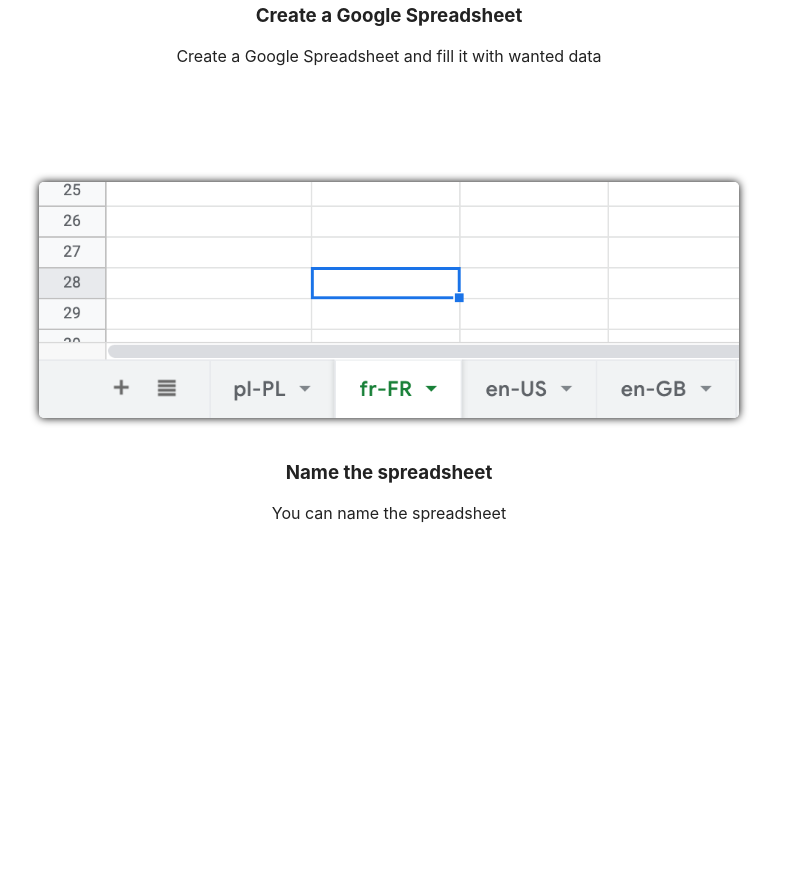
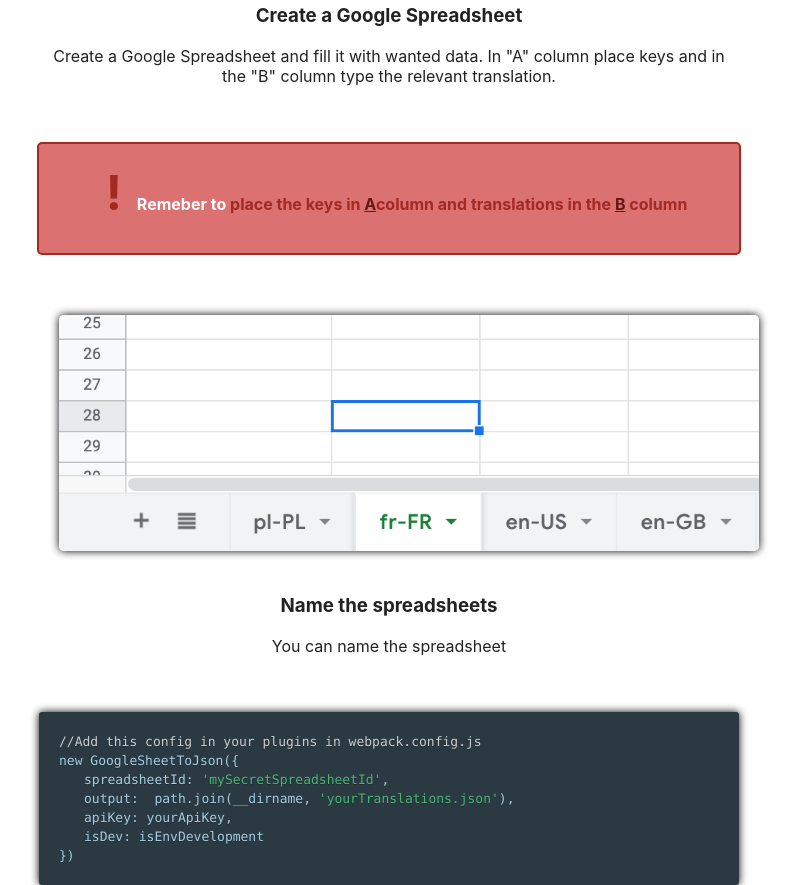
Before and after one commit to apptension/sheetms, a React app in the folder documentation/: page / in a window 1280 px wide. Shown: the part 1180-2065 px from the top of the page, without its empty margins (251-1048 px from the left). Before the commit the page ends 1759 px from the top, so only its background shows below. Built offline with nearby package versions, Linux system fonts and the light colour scheme.

Commit message:
add some sectons on documentation

```diff
--- a/documentation/src/App.css
+++ b/documentation/src/App.css
@@ -70,6 +70,36 @@ h1{
   opacity: .7;
 }
 
+.important{
+  font-size: 48px;
+  color:#a32a21;
+  font-weight: bold;
+  margin: 0 15px;
+}
+
+.strongWarning{
+  color:#a32a21;
+  font-weight: bold;
+}
+
+.veryStrongWarning{
+  color:#661914;
+  font-weight: bold;
+  text-decoration: underline;
+}
+
+.warning{
+  line-height: 48px;
+  color:white;
+  font-weight: bold;
+  background:#db7171;
+  border: 2px solid #a32a21;
+  border-radius: 5px;
+  max-width: 650px;
+  margin: auto;
+  padding: 25px;
+}
+
 .buttons__container{
 }
 
@@ -77,11 +107,17 @@ h1{
   margin: 0;
   padding: 40px;
   color: #222;
+  max-width: 700px;
+  margin: auto;
 }
 
 .section__container h1{
     color: #222;
     font-size: 32px;
+}
+
+.section__container{
+
 }
 
 .section__image{
@@ -90,3 +126,53 @@ h1{
   border-radius: 5px;
   box-shadow: 0 0 8px #000;
 }
+
+.codesnippet__pre{
+    background-color: #2b3a42;
+    border-radius: 3px;
+    font-size: 13px;
+    line-height: 19px;
+    overflow: auto;
+    padding: 8px 16px;
+    max-width: 660px;
+    margin: auto;
+    padding: 20px;
+    box-shadow: 0 0 8px #000;
+}
+
+
+.codesnippet__code{
+  background: transparent;
+  border: none;
+  color: #a5cee1;
+  margin: 0;
+  padding: 0;
+  text-shadow: 0 1px 0 rgb(23 31 35 / 50%);
+  white-space: pre;
+  display: flex;
+  flex-wrap: wrap;
+  flex-direction: column;
+  justify-content: flex-start;
+  align-items: flex-start;
+}
+
+.token{
+  border: 0;
+  font-size: 100%;
+  font: inherit;
+  margin: 0;
+  padding: 0;
+  vertical-align: baseline;
+}
+
+.string{
+  color: #4ab576;
+}
+
+.space{
+  margin-left: 25px;
+}
+
+.comment{
+  color:rgba(245, 244, 247, .8);
+}
--- a/documentation/src/App.js
+++ b/documentation/src/App.js
@@ -9,8 +9,20 @@ function App() {
   return (
     <div className="App">
       <Header/>
-      <Section title={<FormattedMessage id="howItWorks.title" defaultMessage="How it works?" />} imgSrc={img1} imgTitle={'Create a Google Spreadsheet'} description={'Create a Google Spreadsheet and fill it with wanted data'}/>
-      <Section title={undefined} imgSrc={img2} imgTitle={'Name the spreadsheet'} description={'You can name the spreadsheet'}/>
+      <Section title={<FormattedMessage id="howItWorks.title" defaultMessage="How it works?" />} imgSrc={img1} imgTitle={'Create a Google Spreadsheet'} description={'Create a Google Spreadsheet and fill it with wanted data. In "A" column place keys and in the "B" column type the relevant translation.'}/>
+      <div className="warning"><span className="important">!</span>Remeber to <span className="strongWarning">place the keys in <span className="veryStrongWarning">A</span>column and <span className="strongWarning">translations in the <span className="veryStrongWarning">B</span> column</span> </span></div>
+      <Section title={undefined} imgSrc={img2} imgTitle={'Name the spreadsheets'} description={'You can name the spreadsheet'}/>
+      <pre className="codesnippet__pre">
+      <code className="codesnippet__code">
+        <div className="comment">//Add this config in your plugins in webpack.config.js</div>
+        <div>new GoogleSheetToJson({`{`} </div>
+        <div className="space">spreadsheetId:<span className="string"> 'mySecretSpreadsheetId'</span>,</div>
+        <div className="space">output:  path.join(__dirname, <span className="string">'yourTranslations.json'</span>),</div>
+        <div className="space">apiKey: yourApiKey,</div>
+        <div className="space">isDev: isEnvDevelopment</div>
+        <div>{`}`})</div>
+      </code>
+      </pre>
     </div>
 
   );
--- a/documentation/src/components/ImageSection/ImageSection.jsx
+++ b/documentation/src/components/ImageSection/ImageSection.jsx
@@ -1,10 +1,10 @@
 import {Image} from '../Image'
 
 const ImageSection = ({imgSrc, title, description}) => (
-    <div>
+    <div >
         <Image src={imgSrc}/>
         <h3>{title}</h3>
-        <p>{description}</p>
+        <p className="ImageSection">{description}</p>
     </div>
 )
 
```
Also changed, not shown: documentation/src/images/3.png (added), documentation/src/images/4.png (added).
